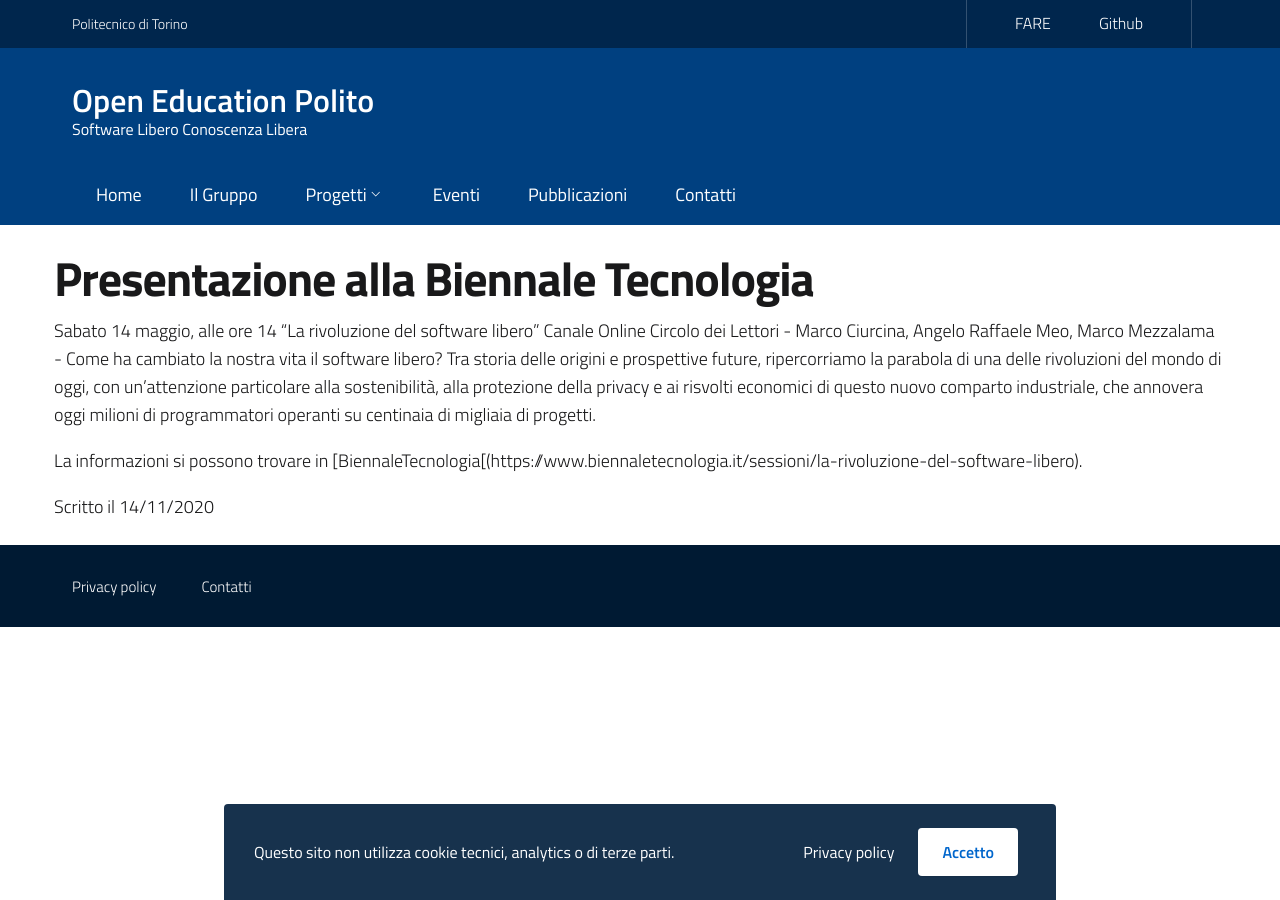
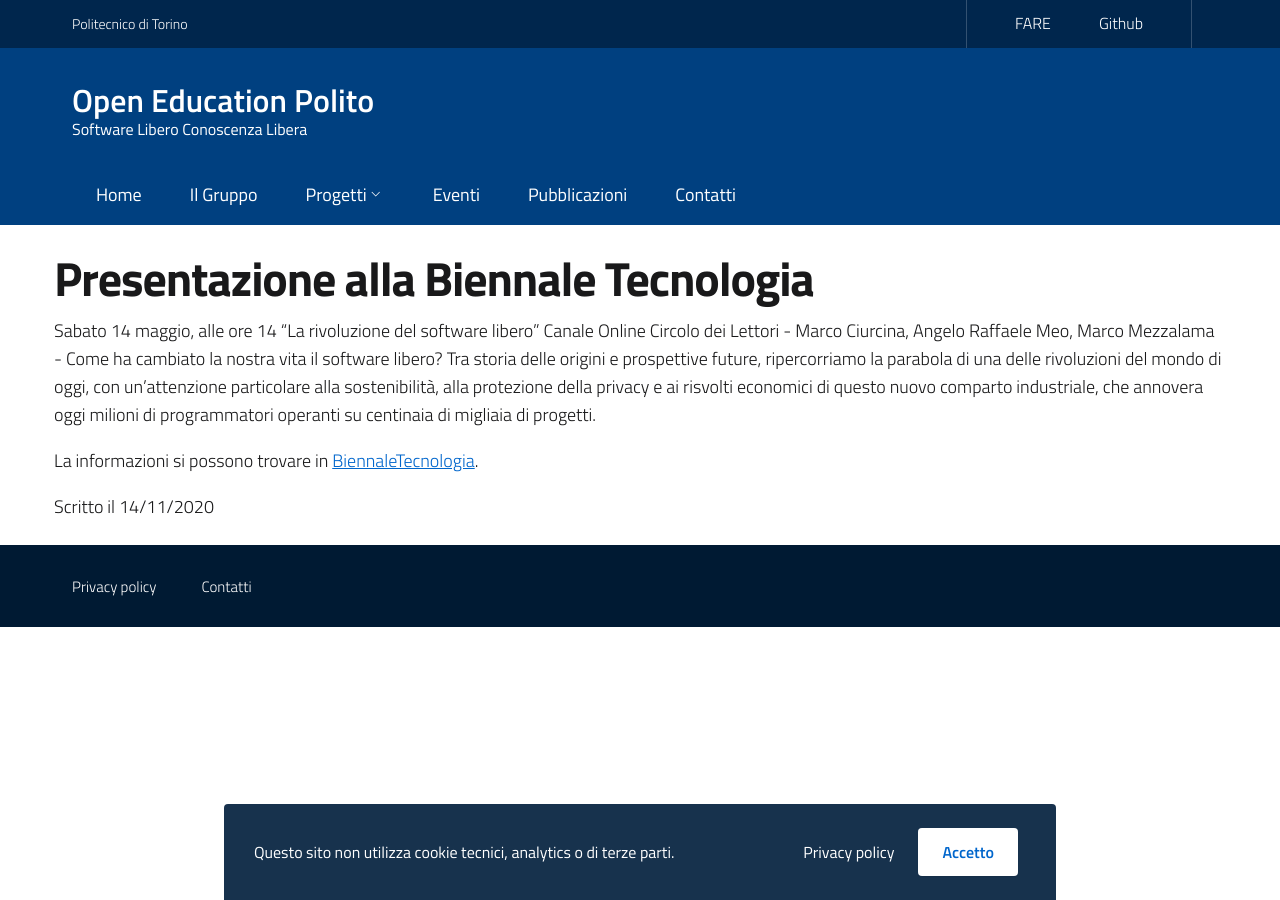
Before and after one commit to open-education-polito/org-website, a Jekyll site: the page built from _posts/2020-11-14-biennaledellatecnologia.md, in a window 1280 px wide. Built offline with Jekyll 4.4.1, drawn with Linux system fonts in a browser that asks for light colours.

Commit message:
Fix link in news

```diff
--- a/_posts/2020-11-14-biennaledellatecnologia.md
+++ b/_posts/2020-11-14-biennaledellatecnologia.md
@@ -9,4 +9,4 @@ ref: new
 
 Sabato 14 maggio, alle ore 14 "La rivoluzione del software libero" Canale Online Circolo dei Lettori - Marco Ciurcina, Angelo Raffaele Meo, Marco Mezzalama - Come ha cambiato la nostra vita il software libero? Tra storia delle origini e prospettive future, ripercorriamo la parabola di una delle rivoluzioni del mondo di oggi, con un’attenzione particolare alla sostenibilità, alla protezione della privacy e ai risvolti economici di questo nuovo comparto industriale, che annovera oggi milioni di programmatori operanti su centinaia di migliaia di progetti.
 
-La informazioni si possono trovare in [BiennaleTecnologia[(https://www.biennaletecnologia.it/sessioni/la-rivoluzione-del-software-libero).
+La informazioni si possono trovare in [BiennaleTecnologia](https://www.biennaletecnologia.it/sessioni/la-rivoluzione-del-software-libero).
```
